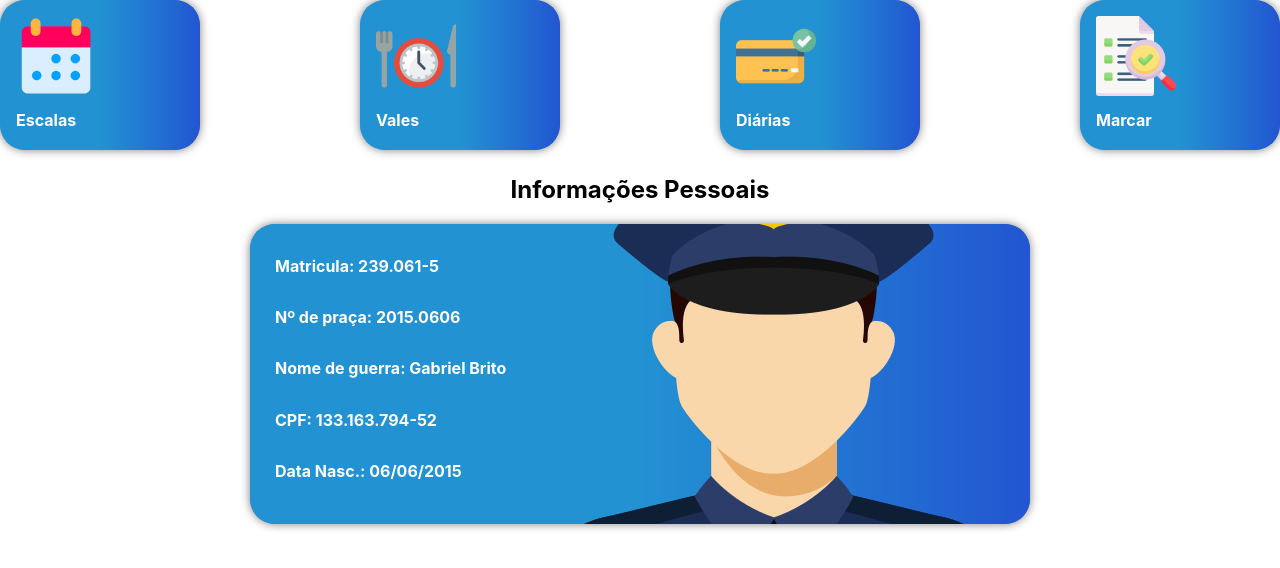
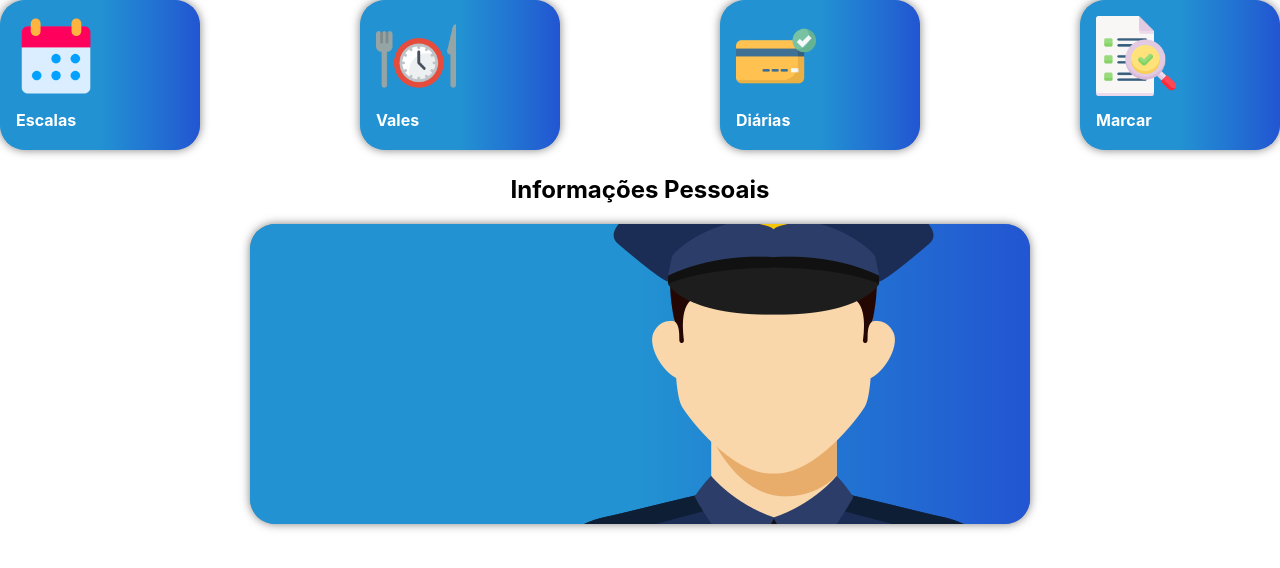
Before and after one commit to balbboa/rota, a Next.js app: page /dashboard in a window 1280 px wide. Shown: the top 568 px of the page. Built offline with nearby package versions, Linux system fonts and the light colour scheme.

Commit message:
Feat: gerar dados do perfil com o getstatic (not done)

```diff
--- a/components/Panel/index.tsx
+++ b/components/Panel/index.tsx
@@ -1,29 +1,28 @@
 import Card from '@mui/material/Card';
+import axios from 'axios';
+import { loadUser } from '../../lib/getUser'
 import { HeaderPanel, CardContent, CardPanel, Container, TextCard } from './Panel.styles';
 
+export default function Panel({ dados }){
 
-export default function Panel(){
   return (
   <Container>
-      <HeaderPanel>Informações Pessoais</HeaderPanel>
-      <CardPanel>
+    <HeaderPanel>Informações Pessoais</HeaderPanel><CardPanel>
         <Card sx={{ maxWidth: 1200 }}>
           <CardContent>
+          {dados?.map((dado) => (
+            <>
               <TextCard>
-              Matricula: 239.061-5
+                {dado.usuario_nome_guerra}
+              </TextCard><TextCard>
+                {dado.usuario_matricula}
+              </TextCard><TextCard>
+                {dado.usuario_cpf}
+              </TextCard><TextCard>
+                {dado.usuario_titulo}
               </TextCard>
-            <TextCard>
-              Nº de praça: 2015.0606
-            </TextCard>
-            <TextCard>
-              Nome de guerra: Gabriel Brito
-            </TextCard>
-            <TextCard>
-              CPF: 133.163.794-52
-            </TextCard>
-            <TextCard>
-              Data Nasc.: 06/06/2015
-            </TextCard>
+            </>
+          ))}
           </CardContent>
         </Card>
       </CardPanel>
--- /dev/null
+++ b/lib/getUser.ts
@@ -0,0 +1,15 @@
+import axios from 'axios'
+
+export async function loadUser() {
+    const res = await axios.post(`https://www2.agendamento.pm.rn.gov.br/sispag_ws/v1/public/api/usuario`, '',
+  {
+    headers:{
+    'Authorization': 'Bearer ' + localStorage.getItem('auth_token')
+    }
+  })
+
+    const data = await res.data.json()
+    console.log(data)
+
+    return data
+  }
--- a/pages/dashboard.tsx
+++ b/pages/dashboard.tsx
@@ -1,13 +1,30 @@
 import DashboardCards from "../components/Card";
 import Container from "../components/Container";
 import Panel from "../components/Panel";
+import { loadUser } from "../lib/getUser";
 
+// export async function getStaticProps(context) {
 
-function Home() {
+//   const dados = await loadUser()
+
+//   if (!dados) {
+//     return {
+//       notFound: true,
+//     }
+//   }
+
+//   return {
+//     props: {
+//       dados
+//     }
+//   }
+// }
+
+function Home({dados}) {
   return (
     <Container title="Dashboard">
       <DashboardCards />
-      <Panel />
+      <Panel {...dados}/>
     </Container>
   );
 }
```
Lines whose indentation alone changed are shown as unchanged.
